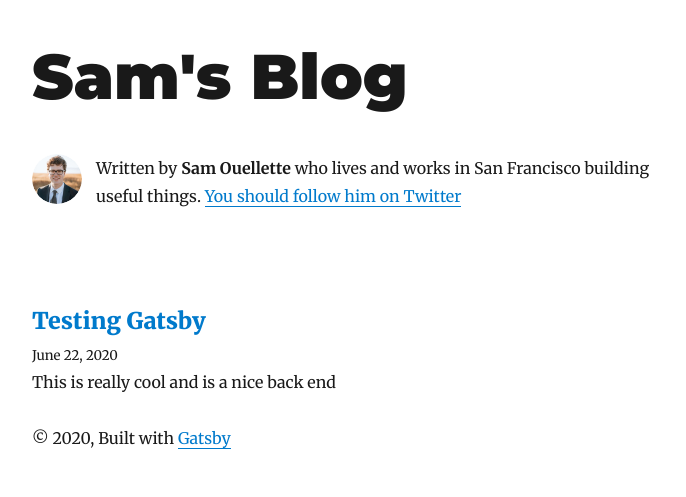
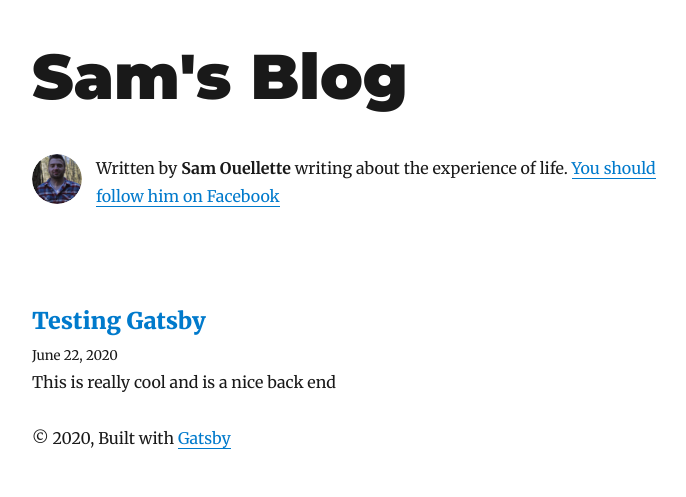
Before and after one commit to disneyquesting/samblog, a Gatsby site: page / in a window 1280 px wide. Shown: the whole page, without its empty margins (293-979 px from the left). Built offline with nearby package versions, Linux system fonts and the light colour scheme; Gatsby itself is replaced by a stand-in of ours; some packages are replaced by stand-ins of ours.

Commit message:
Updates to Blog

```diff
--- a/gatsby-config.js
+++ b/gatsby-config.js
@@ -3,12 +3,12 @@ module.exports = {
     title: `Sam's Blog`,
     author: {
       name: `Sam Ouellette`,
-      summary: `who lives and works in San Francisco building useful things.`,
+      summary: `writing about the experience of life.`,
     },
-    description: `A starter blog demonstrating what Gatsby can do.`,
-    siteUrl: `https://gatsby-starter-blog-demo.netlify.app/`,
+    description: `Sam writes about life.`,
+    siteUrl: `https://samoblog.netlify.app//`,
     social: {
-      twitter: `kylemathews`,
+      facebook: `profile.php?id=100009224456732`,
     },
   },
   plugins: [
--- a/src/components/bio.js
+++ b/src/components/bio.js
@@ -14,7 +14,7 @@ import { rhythm } from "../utils/typography"
 const Bio = () => {
   const data = useStaticQuery(graphql`
     query BioQuery {
-      avatar: file(absolutePath: { regex: "/profile-pic.jpg/" }) {
+      avatar: file(absolutePath: { regex: "/sam.jpg/" }) {
         childImageSharp {
           fixed(width: 50, height: 50) {
             ...GatsbyImageSharpFixed
@@ -28,7 +28,7 @@ const Bio = () => {
             summary
           }
           social {
-            twitter
+            facebook
           }
         }
       }
@@ -59,8 +59,8 @@ const Bio = () => {
       <p>
         Written by <strong>{author.name}</strong> {author.summary}
         {` `}
-        <a href={`https://twitter.com/${social.twitter}`}>
-          You should follow him on Twitter
+        <a href={`https://facebook.com/${social.facebook}`}>
+          You should follow him on Facebook
         </a>
       </p>
     </div>
```
Also changed, not shown: content/assets/profile-pic.jpg (deleted), content/assets/sam.jpg (added).
